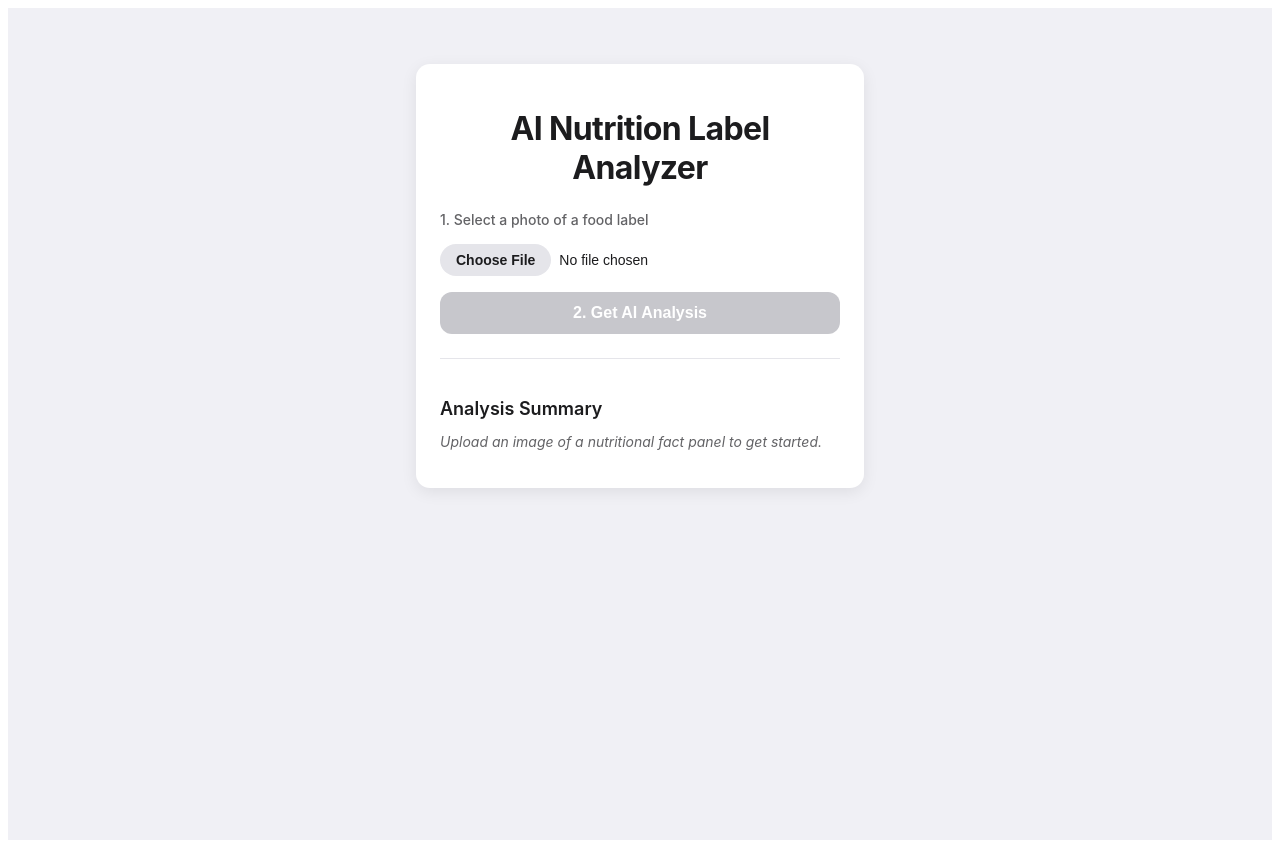
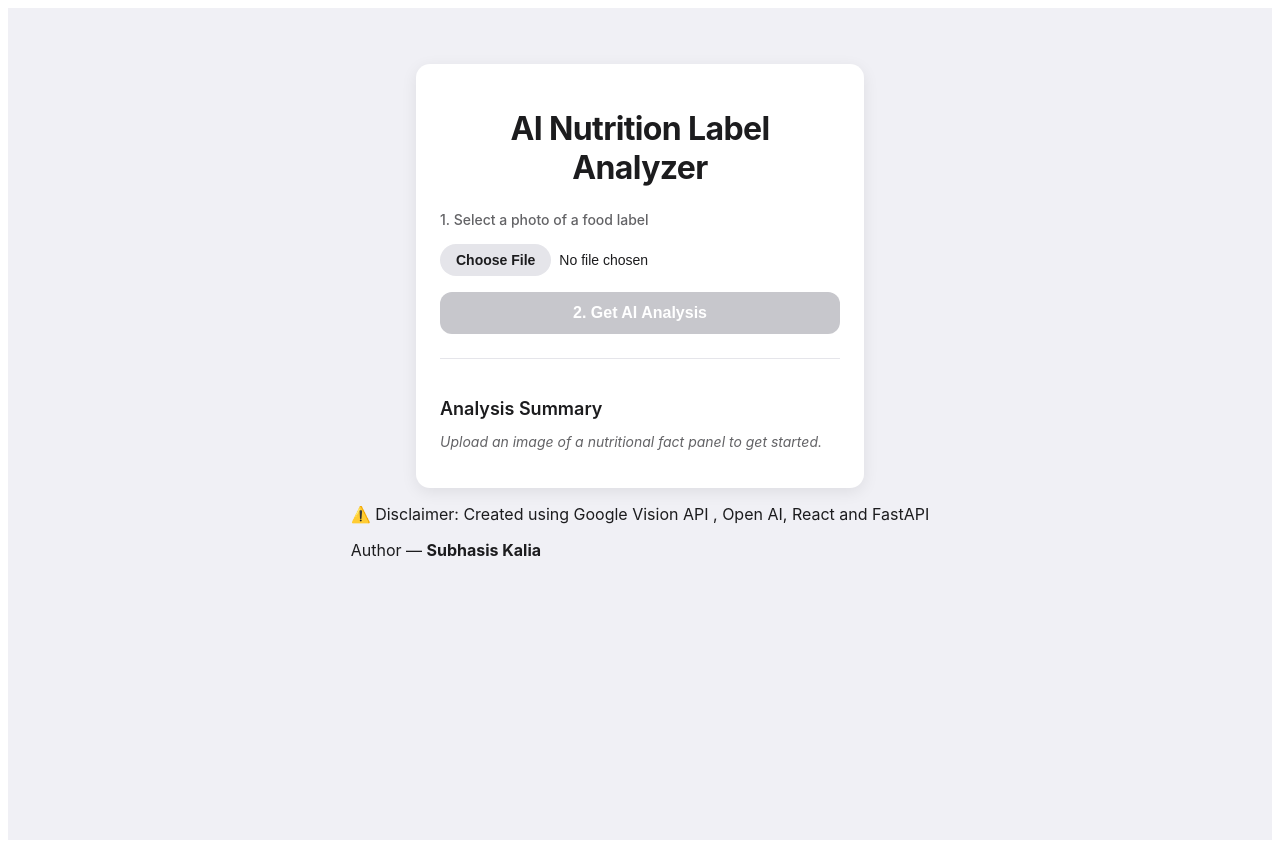
Before and after one commit to subhasis-kalia-dev/HealthCheck_FrontEnd, a React (Vite) app: page / in a window 1280 px wide. Built offline with nearby package versions, Linux system fonts and the light colour scheme.

Commit message:
Add footer with disclaimer and author details
Added footer with disclaimer and author information.

```diff
--- a/src/App.jsx
+++ b/src/App.jsx
@@ -149,9 +149,19 @@ function App() {
             {!loading && !summary && !error && !fileError && (
               <p className="initial-state">Upload an image of a nutritional fact panel to get started.</p>
             )}
+
+
           </div>
         </div>
+
+         <footer className="footerSection">
+        <p className="disclaimerText">
+          ⚠️ Disclaimer: Created using Google Vision API , Open AI, React and FastAPI
+        </p>
+        <p className="authorText">Author — <strong>Subhasis Kalia</strong></p>
+      </footer>
       </div>
+
     </>
   )
 }
```
